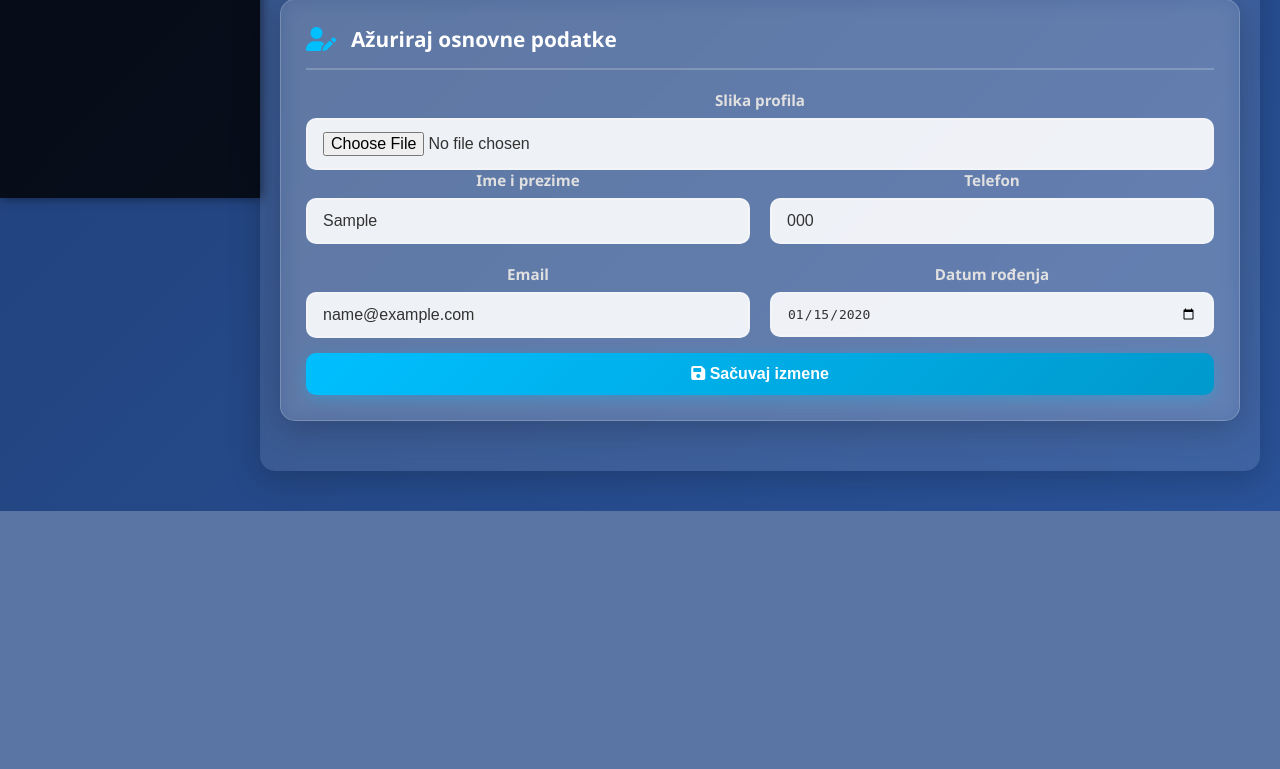
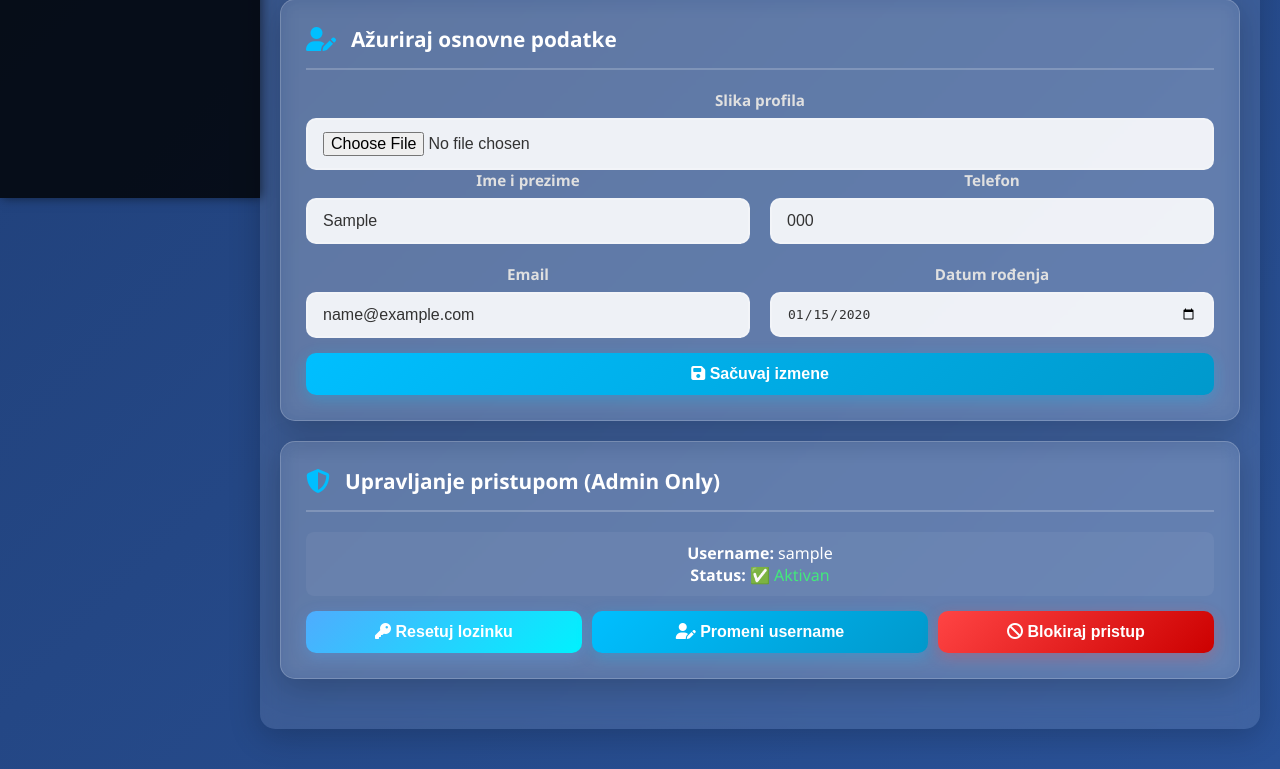
Before and after one commit to alchemistfitnesklub-debug/alchemist-fitness-backend, a Django app: page /profil/1/ in a window 1280 px wide. Shown: the part 602-1371 px from the top of the page. Before the commit the page ends 1113 px from the top, so only its background shows below. Run offline with Django 4.2, Linux system fonts and the light colour scheme; a user stored in the database is signed in; tables that the repository leaves empty hold one stand-in row (values such as "Sample post").

Commit message:
Update profil.html

```diff
--- a/klub_app/templates/profil.html
+++ b/klub_app/templates/profil.html
@@ -668,6 +668,66 @@ body.dark-theme .table-container tr:hover {
             </div>
         </div>
 
+       <!-- ADMIN KONTROLE - DODATO 03.01.2025 -->
+            {% if request.user.userprofile.is_admin and clan.user %}
+            <div class="section-card">
+                <div class="section-header">
+                    <i class="fas fa-shield-alt"></i>
+                    <h3>Upravljanje pristupom (Admin Only)</h3>
+                </div>
+
+                <div style="margin-bottom: 15px; padding: 10px; background: rgba(255,255,255,0.05); border-radius: 8px;">
+                    <strong>Username:</strong> {{ clan.user.username }}<br>
+                    <strong>Status:</strong>
+                    {% if clan.user.is_active %}
+                        <span style="color: #43e97b;">✅ Aktivan</span>
+                    {% else %}
+                        <span style="color: #ff4444;">🚫 Blokiran</span>
+                    {% endif %}
+                </div>
+
+                <div style="display: flex; gap: 10px; flex-wrap: wrap;">
+                    <!-- Reset lozinke -->
+                    <form method="post" action="{% url 'reset_password' clan.id %}"
+                          onsubmit="return confirm('Da li ste sigurni da želite da resetujete lozinku?');"
+                          style="flex: 1; min-width: 200px;">
+                        {% csrf_token %}
+                        <button type="submit" class="btn-info" style="margin: 0;">
+                            <i class="fas fa-key"></i> Resetuj lozinku
+                        </button>
+                    </form>
+
+                    <!-- Promena username-a -->
+                    <button onclick="promptChangeUsername()" class="btn-primary" style="flex: 1; min-width: 200px; margin: 0;">
+                        <i class="fas fa-user-edit"></i> Promeni username
+                    </button>
+
+                    <!-- Ban/Unban -->
+                    {% if clan.user.is_active %}
+                    <form method="post" action="{% url 'ban_user' clan.id %}"
+                          onsubmit="return confirm('⚠️ PAŽNJA! Ovaj korisnik NEĆE MOĆI da se prijavi u aplikaciju!\n\nDa li ste sigurni?');"
+                          style="flex: 1; min-width: 200px;">
+                        {% csrf_token %}
+                        <button type="submit" class="btn-danger" style="margin: 0;">
+                            <i class="fas fa-ban"></i> Blokiraj pristup
+                        </button>
+                    </form>
+                    {% else %}
+                    <form method="post" action="{% url 'unban_user' clan.id %}"
+                          onsubmit="return confirm('Da li želite da odblokirate ovog korisnika?');"
+                          style="flex: 1; min-width: 200px;">
+                        {% csrf_token %}
+                        <button type="submit" class="btn-success" style="margin: 0;">
+                            <i class="fas fa-check-circle"></i> Odblokiraj pristup
+                        </button>
+                    </form>
+                    {% endif %}
+                </div>
+            </div>
+            {% endif %}
+            <!-- KRAJ ADMIN KONTROLE -->
+        </div>
+
         <!-- TAB 2: ČLANARINE -->
         <div id="clanarineTab" class="tab-content">
             <!-- DODAJ NOVU ČLANARINU -->
@@ -1238,6 +1298,31 @@ document.addEventListener('DOMContentLoaded', function() {
     }
     {% endif %}
 });
+
+   // PROMPT ZA PROMENU USERNAME-A
+function promptChangeUsername() {
+    const newUsername = prompt('Unesite novi username:');
+    if (newUsername && newUsername.trim()) {
+        const form = document.createElement('form');
+        form.method = 'POST';
+        form.action = '{% url "change_username" clan.id %}';
+
+        const csrf = document.createElement('input');
+        csrf.type = 'hidden';
+        csrf.name = 'csrfmiddlewaretoken';
+        csrf.value = '{{ csrf_token }}';
+
+        const input = document.createElement('input');
+        input.type = 'hidden';
+        input.name = 'new_username';
+        input.value = newUsername.trim();
+
+        form.appendChild(csrf);
+        form.appendChild(input);
+        document.body.appendChild(form);
+        form.submit();
+    }
+}
 </script>
 
 {% endblock %}
```
